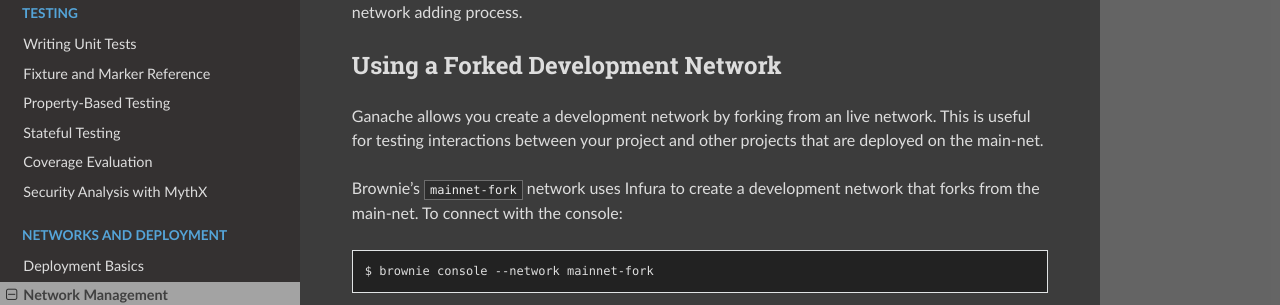
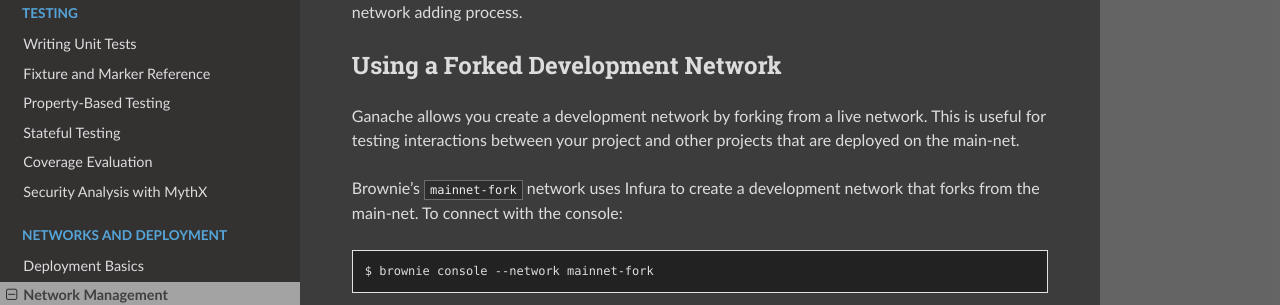
Before and after one commit to eth-brownie/brownie, a Sphinx documentation site: the page built from docs/network-management.rst, in a window 1280 px wide and 900 px high, scrolled down 6621 px. Shown: the part 151-456 px from the top of the window. Built offline with Sphinx 7.4.7 and the Read the Docs theme 3.1.0, drawn with Linux system fonts in a browser that asks for light colours; some of the changed text lies outside the part shown.

Commit message:
Fix grammar and typos (#2095)

```diff
--- a/docs/api-project.rst
+++ b/docs/api-project.rst
@@ -205,7 +205,7 @@
 
 .. py:classmethod:: Build.items(path=None)
 
-    Provides an list of tuples in the format ``('contract_name', build_json)``, similar to calling ``dict.items``.  If a path is given, only contracts derived from that source file are returned.
+    Provides a list of tuples in the format ``('contract_name', build_json)``, similar to calling ``dict.items``.  If a path is given, only contracts derived from that source file are returned.
 
     .. code-block:: python
 
--- a/docs/deploy.rst
+++ b/docs/deploy.rst
@@ -21,7 +21,7 @@
     1. Unless you are using your own node you will have to unlock a local account prior to deploying. This is handled within the script by calling :func:`Accounts.load <Accounts.load>`. If you have not yet added a local account to Brownie, read the documentation on :ref:`local account management<local-accounts>`.
     2. Most networks require that you to pay gas to miners. If no values are specified Brownie will calculate the gas price and limit automatically, but in some cases you may wish to manually declare these values.
 
-Here is an small example script that unlocks a local account and uses it to deploy a ``Token`` contract.
+Here is a small example script that unlocks a local account and uses it to deploy a ``Token`` contract.
 
 .. code-block:: python
 
--- a/docs/network-management.rst
+++ b/docs/network-management.rst
@@ -103,7 +103,7 @@
     * ``fork``: If given, the local client will fork from another currently running Ethereum client. The value may be an HTTP location and port of the other client, e.g. ``http://localhost:8545``, or the ID of a production network, e.g. ``mainnet``. See :ref:`Using a Forked Development Network <network-management-fork>`.
     * ``disable_cache``: If true, disables caching of all forking requests.
     * ``block_time``: The time waited between mining blocks. Defaults to instant mining.
-    * ``default_balance``: The starting balance for all unlocked accounts. Can be given as unit string like "1000 ether" or "50 gwei" or as an number **in Ether**. Will default to 100 ether.
+    * ``default_balance``: The starting balance for all unlocked accounts. Can be given as unit string like "1000 ether" or "50 gwei" or as a number **in Ether**. Will default to 100 ether.
     * ``time``: Date (ISO 8601) that the first block should start. Use this feature, along with :func:`Chain.sleep <Chain.sleep>` to test time-dependent code. Defaults to the current time.
     * ``unlock``: A single address or a list of addresses to unlock. These accounts are added to the :func:`Accounts <brownie.network.account.Accounts>` container and can be used as if the private key is known. Also works in combination with ``fork`` to send transactions from any account.
     * ``unlimited_contract_size``: Allows deployed contracts to be over the maximum limit of 24675 bytes. The value should be either `true` or `false`.
@@ -285,7 +285,7 @@
 Using a Forked Development Network
 ==================================
 
-Ganache allows you create a development network by forking from an live network. This is useful for testing interactions between your project and other projects that are deployed on the main-net.
+Ganache allows you create a development network by forking from a live network. This is useful for testing interactions between your project and other projects that are deployed on the main-net.
 
 Brownie's ``mainnet-fork`` network uses Infura to create a development network that forks from the main-net. To connect with the console:
 
```
Also changed, not shown: CONTRIBUTING.md (+1 -1 lines), 1 other file.
